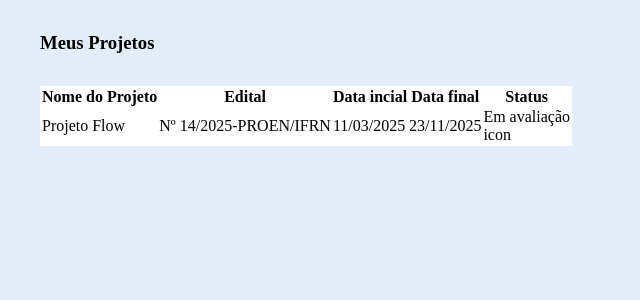
After one commit to HeitorQueiroga49355/integrador-1, a Django app: template projeto-flow/pesquisador/templates/pesquisador/pesquisador_meus_projetos.html in a window 1280 px wide. The commit adds this page. Shown: the top 300 px of the page, without its empty margins (0-640 px from the left). Run offline with Django 5.2, Linux system fonts and the light colour scheme; the template is opened without the code that fills it, so the values that code supplies are empty.

Commit message:
style: incico da construção e estilização da aba meus projetos

```diff
--- a/projeto-flow/pesquisador/static/css/style.css
+++ b/projeto-flow/pesquisador/static/css/style.css
@@ -1,11 +1,29 @@
+:root {
+  --background-color-main: #E3EDF9;
+  --background-table: #ffffff;
+}
+
 *{
   box-sizing: border-box;
   margin: 0;
   padding: 0;
-
 }
 
+body{
+  background-color: var(--background-color-main);
+}
 
-.t1 {
-  background-color: blue;
+.main_pesquisador_conteudo{
+  margin: 0 auto;
+  max-width: 1200px;
 }
+
+h3 {
+  display: flex;
+  justify-content: left;
+  margin: 2rem 0 2rem 0;
+}
+
+.table_meus_projetos {
+  background-color: var(--background-table);
+}
--- /dev/null
+++ b/projeto-flow/pesquisador/templates/pesquisador/pesquisador_meus_projetos.html
@@ -0,0 +1,36 @@
+<!DOCTYPE html>
+<html lang="pt-br">
+<head>
+  <meta charset="UTF-8">
+  <meta name="viewport" content="width=device-width, initial-scale=1.0">
+  <title>Document</title>
+  <link rel="stylesheet" href="../../static/css/style.css">
+</head>
+<body>
+  <main class="main_pesquisador_conteudo">
+    <h3>Meus Projetos</h3>
+    <section class="conteudo_tabela">
+      <table class="table_meus_projetos">
+        <thead>
+          <tr>
+            <th>Nome do Projeto</th>
+            <th>Edital</th>
+            <th>Data incial</th>
+            <th>Data final</th>
+            <th>Status</th>
+          </tr>
+        </thead>
+        <tbody>
+          <tr>
+            <td>Projeto Flow</td>
+            <td>Nº 14/2025-PROEN/IFRN</td>
+            <td>11/03/2025</td>
+            <td>23/11/2025</td>
+            <td><div><p>Em avaliação</p><span>icon</span></div></td>
+          </tr>
+        </tbody>
+      </table>
+    </section>
+  </main>
+</body>
+</html>
```
Also changed, not shown: projeto-flow/pesquisador/templates/pesquisador/pesquisador.html (deleted, +0 -13 lines).
